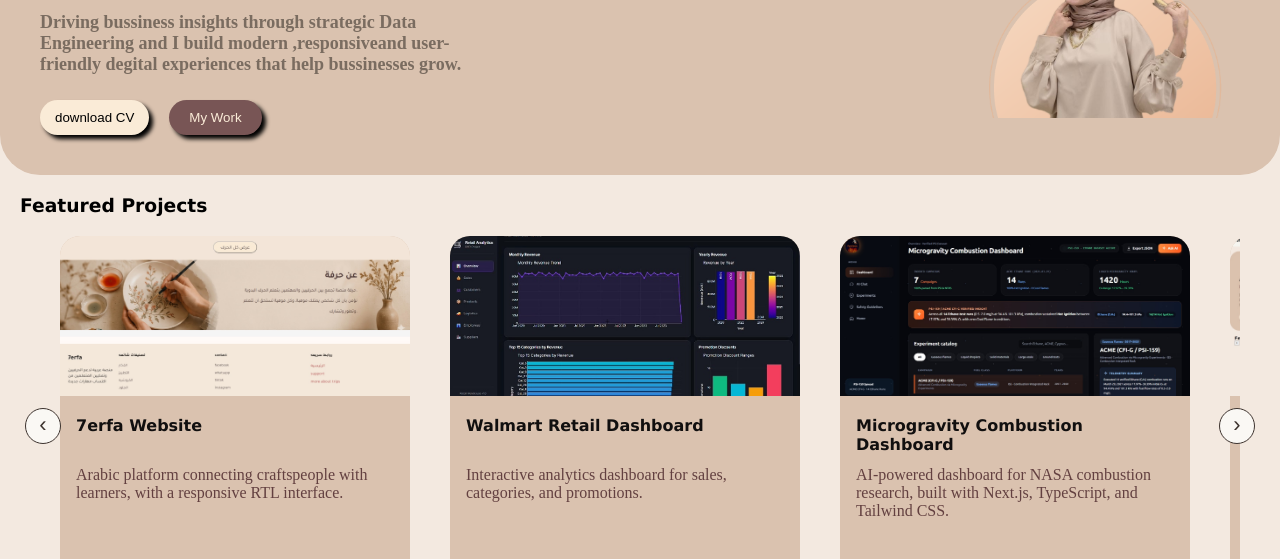
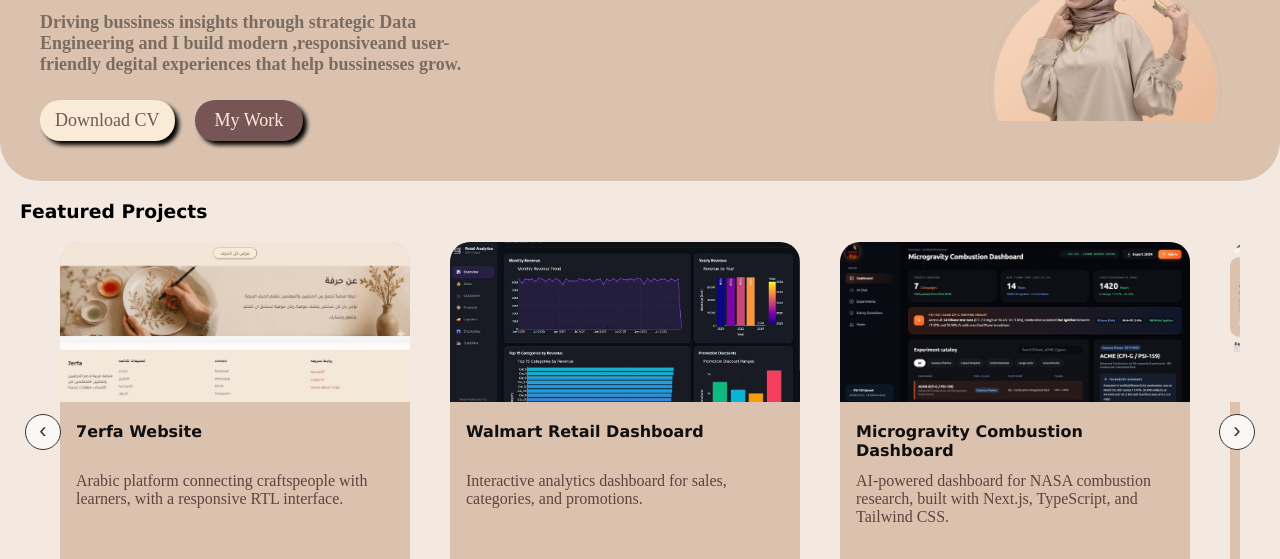
Before and after one commit to AfnanMohamed20/My-portfolio, a plain HTML site: page index.html in a window 1280 px wide. Shown: the part 229-788 px from the top of the page. Drawn offline with Linux system fonts and the light colour scheme.

Commit message:
button edits

```diff
--- a/Nasa.css
+++ b/Nasa.css
@@ -107,12 +107,15 @@ section{
     margin-top:25px
 }
 .btn1{
+    color:rgb(120, 85, 85);
     padding:10px 15px;
     border-radius: 20px;
     background-color: antiquewhite;
     transition: .5s;
     border:none;
     box-shadow: 4px 4px 4px black;
+    text-decoration: none;
+    font-size: 18px;
 }
 .btn2{
     padding:10px 20px;
@@ -121,6 +124,8 @@ section{
     color:antiquewhite ;
     border:none;
     box-shadow: 4px 4px 4px black;
+    text-decoration: none;
+    font-size: 18px;
 }
 .btn1:hover{
     background-color:rgb(120, 85, 85) ;
--- a/Nasa.js
+++ b/Nasa.js
@@ -58,6 +58,8 @@ projects.forEach(project => {
 const prev = document.querySelector("#prev");
 const next = document.querySelector("#next");
 
+// دى function بتحسب عدد ال px اللى لازم يتحركها عشان يتحرك ويظهر الكارت اللى بعده
+
 function getScrollAmount() {
   const card = cardsContainer.querySelector(".card");
   const gap = parseInt(getComputedStyle(cardsContainer).gap) || 0;
--- a/index.html
+++ b/index.html
@@ -17,7 +17,7 @@
         <ul class="nav">
         <li class="list"><a href="#">Home</a></li>
         <li class="list"><a href="#">about</a></li>
-        <li class="list"><a href="#">Work</a></li>
+        <li class="list"><a href="#projects">Work</a></li>
         <li class="list"><a href="#">Services</a></li>
         </ul>
     </nav>
@@ -33,8 +33,8 @@
             <h4 class="job">Data Engineer && Frontend Developer</h2>
             <h4 class="desc">Driving bussiness insights through strategic Data Engineering and I build modern ,responsiveand user-friendly degital experiences that help bussinesses grow.</h4>
             <div class="buttons">
-                <button class="btn1">download CV</button>
-                <button class="btn2">My Work</button>
+                <a href="Afnan-Mohamed-CV.pdf" download class="btn1">Download CV</a>
+                <a href="#projects" class="btn2">My Work</a>
             </div>
         </div>
 
@@ -45,7 +45,7 @@
         </div>
 
     </section>
-    <div class="myprojects">
+    <div class="myprojects" id="projects">
   <div class="title">
     <h3 class="cardtitle">Featured Projects</h3>
   </div>
```
Also changed, not shown: 1 other file.
